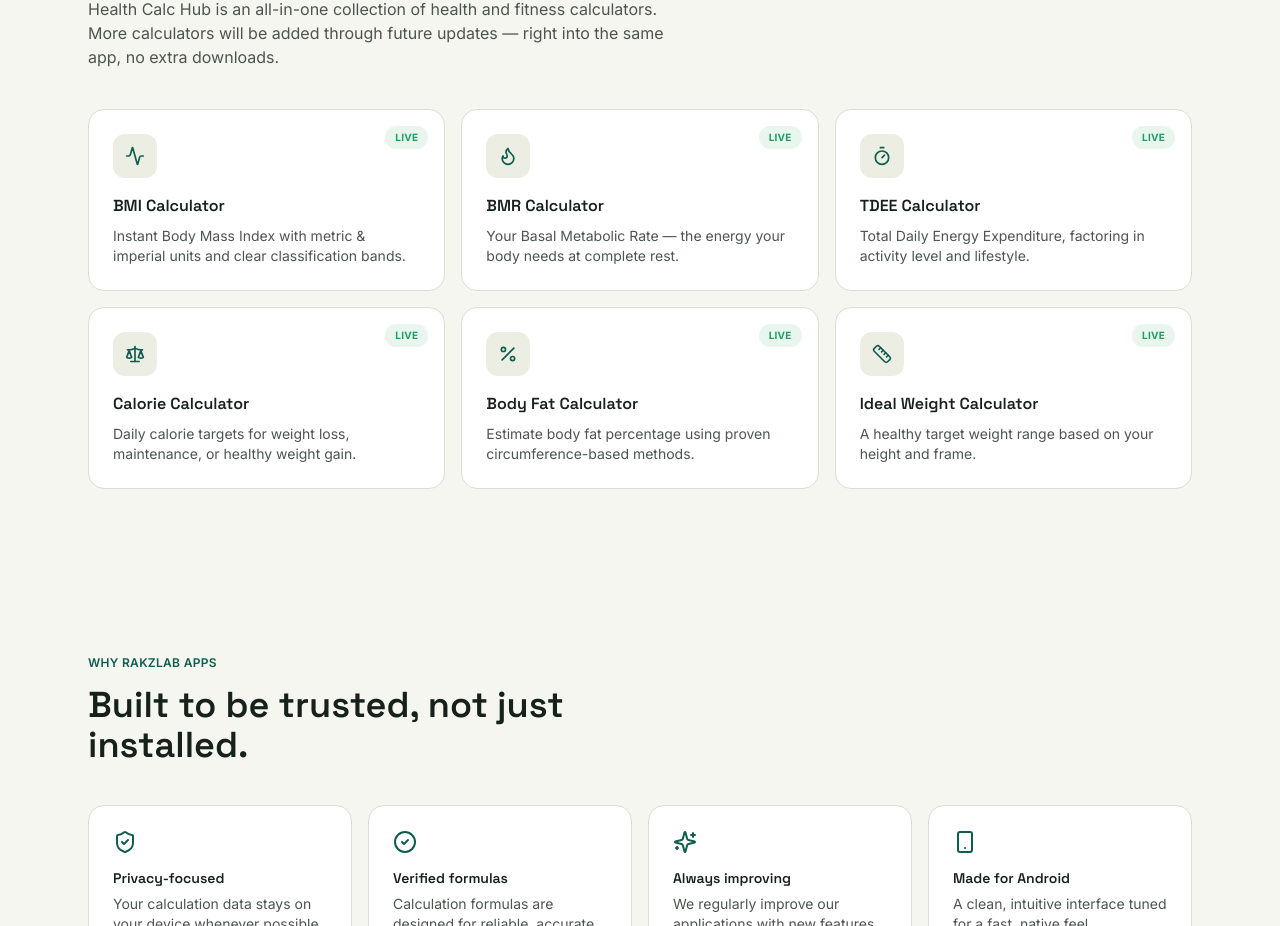
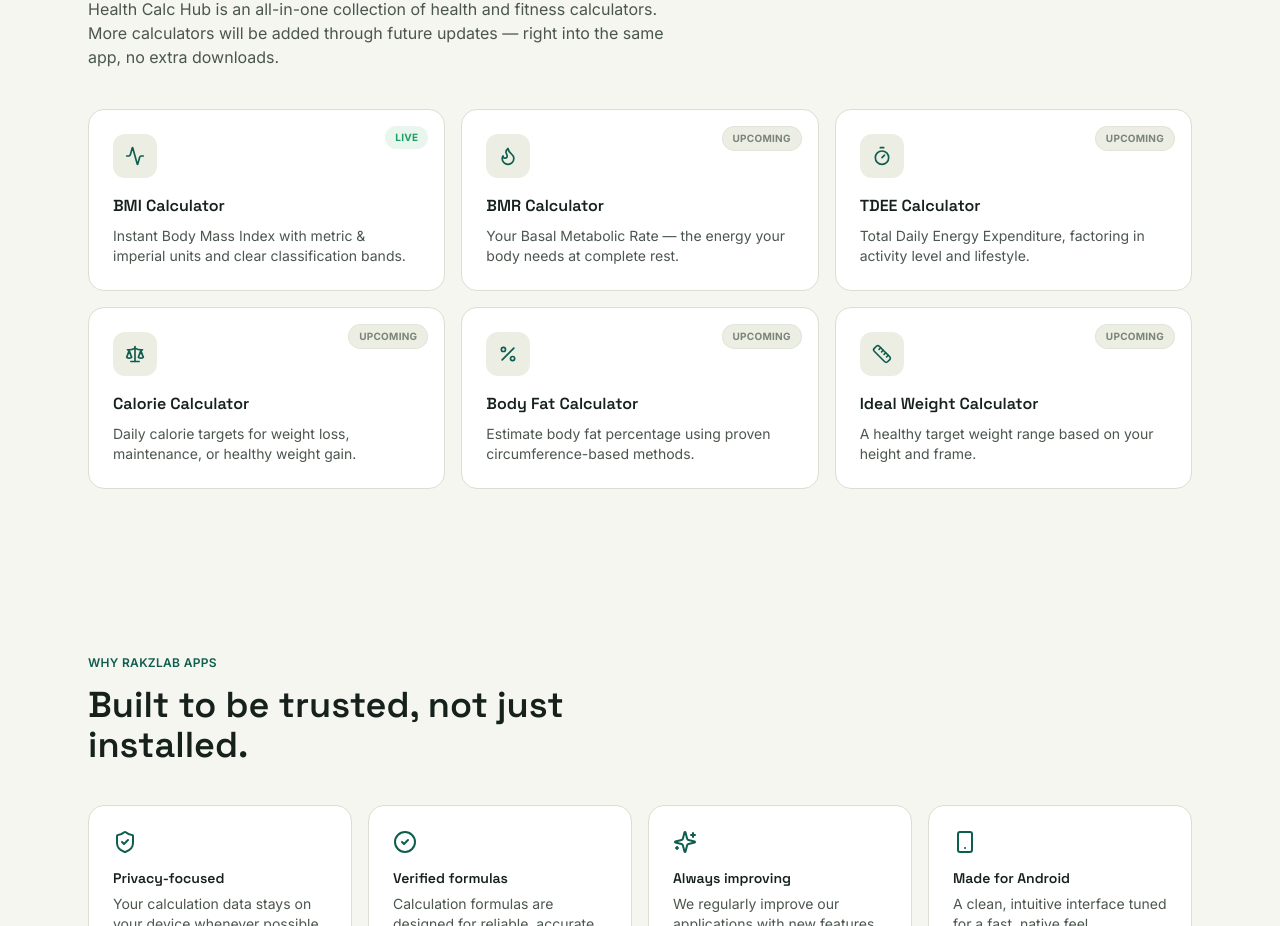
Before and after one commit to RakzLabs/rakzlab-website, a Next.js app: page / in a window 1280 px wide. Shown: the part 1060-1986 px from the top of the page. Built offline with nearby package versions, Linux system fonts and the light colour scheme.

Commit message:
fix(home): update calculator status badges to Live for BMI and Upcoming for others

```diff
--- a/app/page.tsx
+++ b/app/page.tsx
@@ -20,31 +20,37 @@ const calculators = [
     icon: Activity,
     name: "BMI Calculator",
     desc: "Instant Body Mass Index with metric & imperial units and clear classification bands.",
+    status: "Live",
   },
   {
     icon: Flame,
     name: "BMR Calculator",
     desc: "Your Basal Metabolic Rate — the energy your body needs at complete rest.",
+    status: "Upcoming",
   },
   {
     icon: Timer,
     name: "TDEE Calculator",
     desc: "Total Daily Energy Expenditure, factoring in activity level and lifestyle.",
+    status: "Upcoming",
   },
   {
     icon: Scale,
     name: "Calorie Calculator",
     desc: "Daily calorie targets for weight loss, maintenance, or healthy weight gain.",
+    status: "Upcoming",
   },
   {
     icon: Percent,
     name: "Body Fat Calculator",
     desc: "Estimate body fat percentage using proven circumference-based methods.",
+    status: "Upcoming",
   },
   {
     icon: Ruler,
     name: "Ideal Weight Calculator",
     desc: "A healthy target weight range based on your height and frame.",
+    status: "Upcoming",
   },
 ];
 
@@ -283,13 +289,21 @@ export default function HomePage() {
         </div>
 
         <div className="mt-10 grid gap-4 sm:grid-cols-2 lg:grid-cols-3">
-          {calculators.map(({ icon: Icon, name, desc }) => (
+          {calculators.map(({ icon: Icon, name, desc, status }) => {
+            const isLive = status === "Live";
+            return (
               <div
                 key={name}
                 className="relative rounded-2xl border border-line bg-white p-6 transition-transform hover:-translate-y-1 hover:border-primary-light"
               >
-              <span className="absolute right-4 top-4 rounded-full bg-[#E8F6EE] px-2.5 py-1 text-[10px] font-bold uppercase tracking-wide text-good">
-                Live
+                <span
+                  className={`absolute right-4 top-4 rounded-full px-2.5 py-1 text-[10px] font-bold uppercase tracking-wide ${
+                    isLive
+                      ? "bg-[#E8F6EE] text-good"
+                      : "border border-line/60 bg-paper-alt text-ink-faint"
+                  }`}
+                >
+                  {status}
                 </span>
                 <div className="mb-4 flex h-11 w-11 items-center justify-center rounded-xl bg-paper-alt text-primary">
                   <Icon className="h-5 w-5" />
@@ -297,7 +311,8 @@ export default function HomePage() {
                 <h3 className="font-display text-base font-semibold">{name}</h3>
                 <p className="mt-2 text-sm text-ink-soft">{desc}</p>
               </div>
-          ))}
+            );
+          })}
         </div>
       </section>
 
```
Lines whose indentation alone changed are shown as unchanged.
